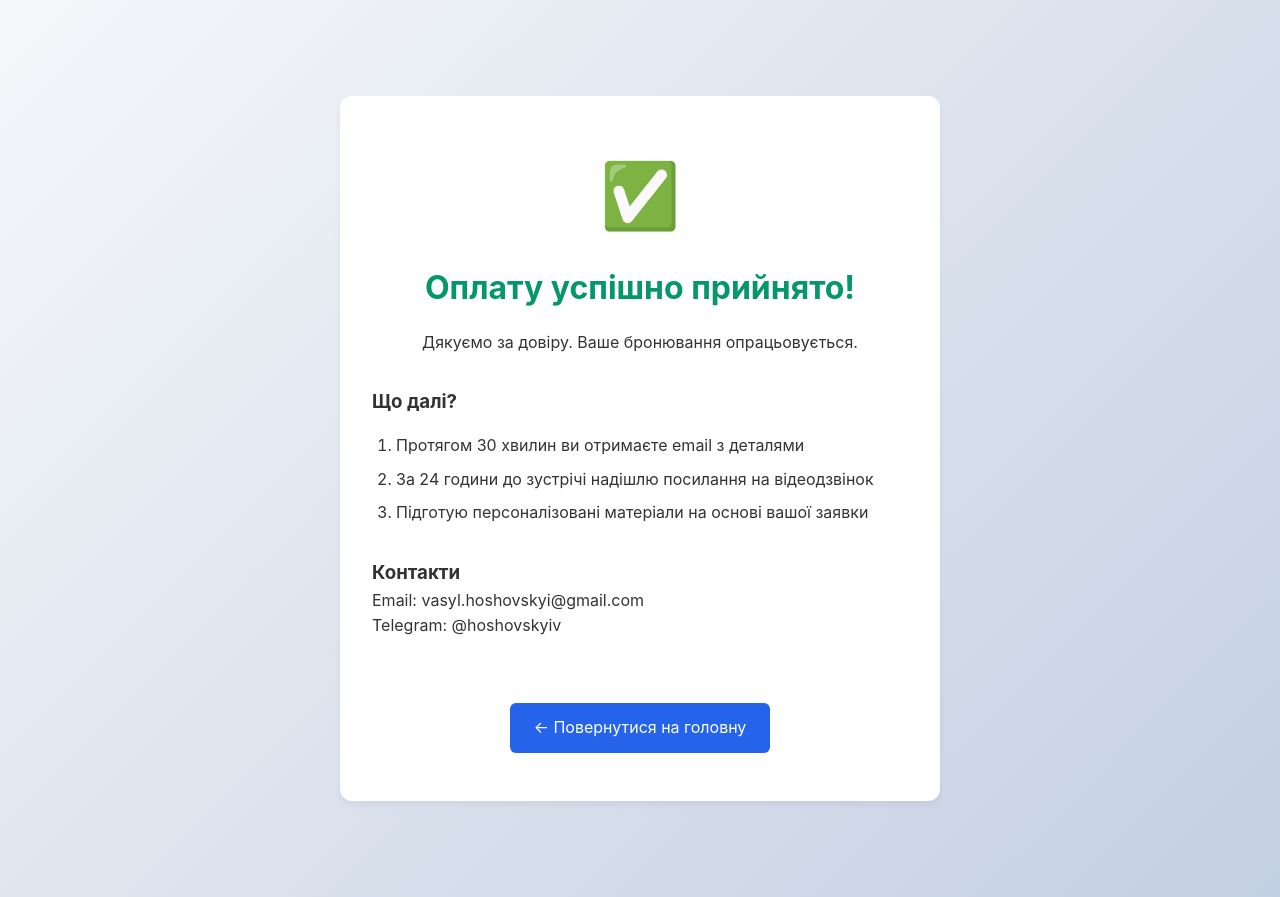
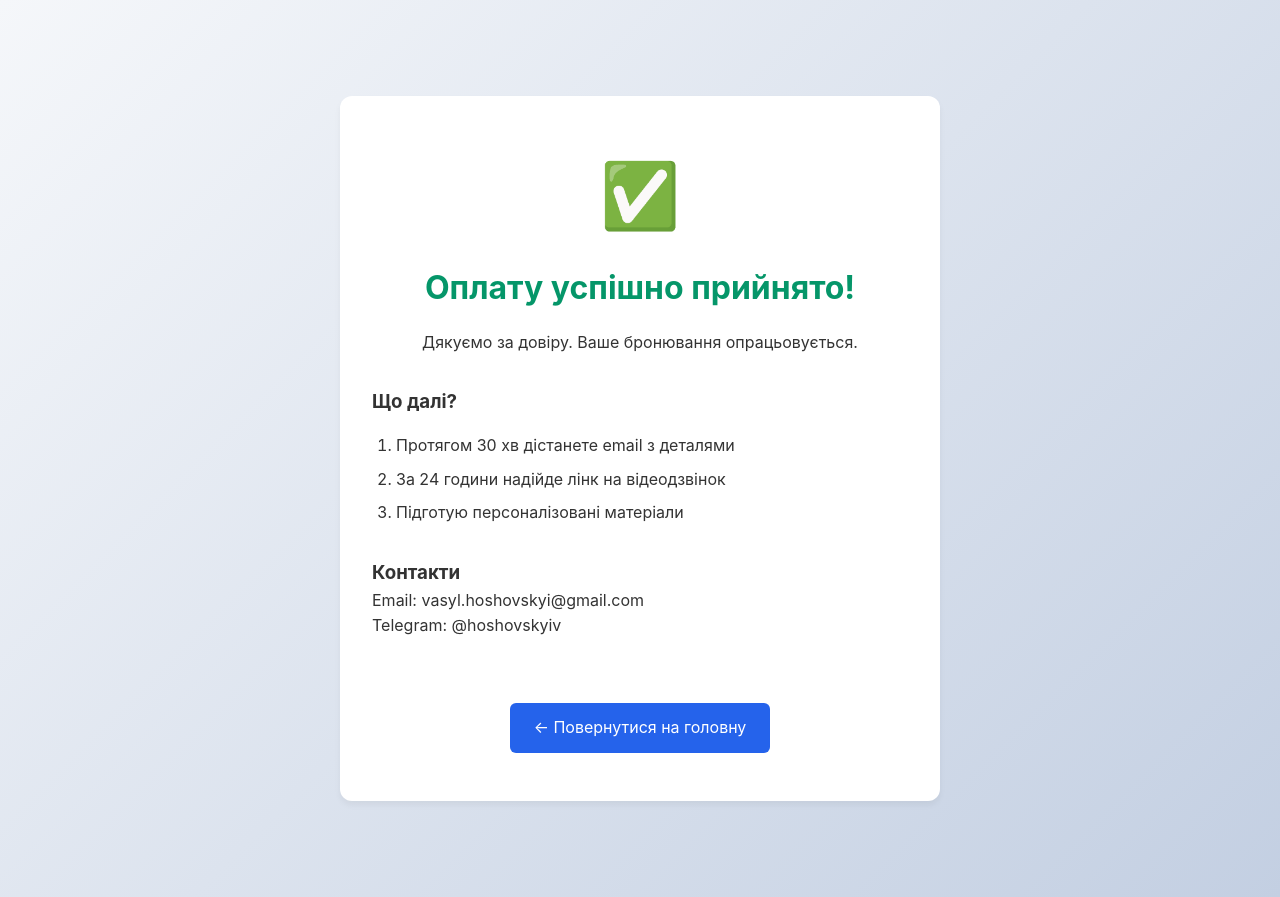
Before and after one commit to HoshovskyiV/ai-consulting-site, a Next.js app: page /payment-success in a window 1280 px wide. Built offline with nearby package versions, Linux system fonts and the light colour scheme.

Commit message:
Update page.tsx

```diff
--- a/src/app/payment-success/page.tsx
+++ b/src/app/payment-success/page.tsx
@@ -1,8 +1,11 @@
-export default function PaymentSuccess({
-  searchParams,
-}: {
-  searchParams: { booking?: string }
-}) {
+// src/app/payment-success/page.tsx
+interface PageProps {
+  searchParams: {
+    booking?: string
+  }
+}
+
+export default function PaymentSuccess({ searchParams }: PageProps) {
   const bookingId = searchParams.booking
 
   return (
@@ -14,16 +17,18 @@ export default function PaymentSuccess({
 
         {bookingId && (
           <div className="booking-info">
-            <p><strong>Номер бронювання:</strong> {bookingId}</p>
+            <p>
+              <strong>Номер бронювання:</strong> {bookingId}
+            </p>
           </div>
         )}
 
         <div className="next-steps">
           <h3>Що далі?</h3>
           <ol>
-            <li>Протягом 30 хвилин ви отримаєте email з деталями</li>
-            <li>За 24 години до зустрічі надішлю посилання на відеодзвінок</li>
-            <li>Підготую персоналізовані матеріали на основі вашої заявки</li>
+            <li>Протягом 30 хв дістанете email з деталями</li>
+            <li>За 24 години надійде лінк на відеодзвінок</li>
+            <li>Підготую персоналізовані матеріали</li>
           </ol>
         </div>
 
```
